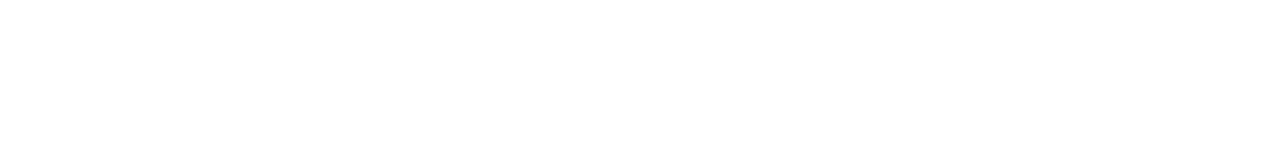
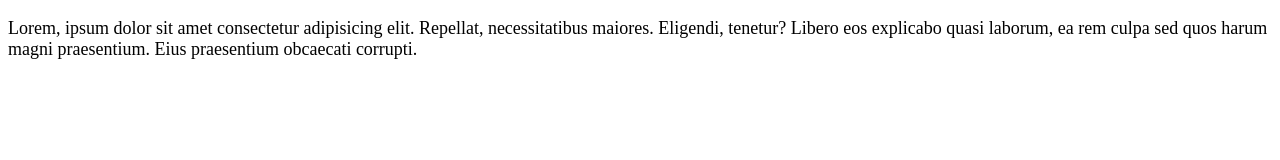
Before and after one commit to kyit1951/git-basics, a plain HTML site: page src/index.html in a window 1280 px wide. Drawn offline with Linux system fonts and the light colour scheme.

Commit message:
text added

```diff
--- a/src/index.html
+++ b/src/index.html
@@ -4,8 +4,9 @@
     <meta charset="UTF-8">
     <meta name="viewport" content="width=device-width, initial-scale=1.0">
     <title>Index</title>
+    <link rel="stylesheet" href="style.css">
 </head>
 <body>
-
+    <p>Lorem, ipsum dolor sit amet consectetur adipisicing elit. Repellat, necessitatibus maiores. Eligendi, tenetur? Libero eos explicabo quasi laborum, ea rem culpa sed quos harum magni praesentium. Eius praesentium obcaecati corrupti.</p>
 </body>
 </html>
--- /dev/null
+++ b/src/style.css
@@ -0,0 +1,3 @@
+p {
+    font-size: 18px;
+}
```
